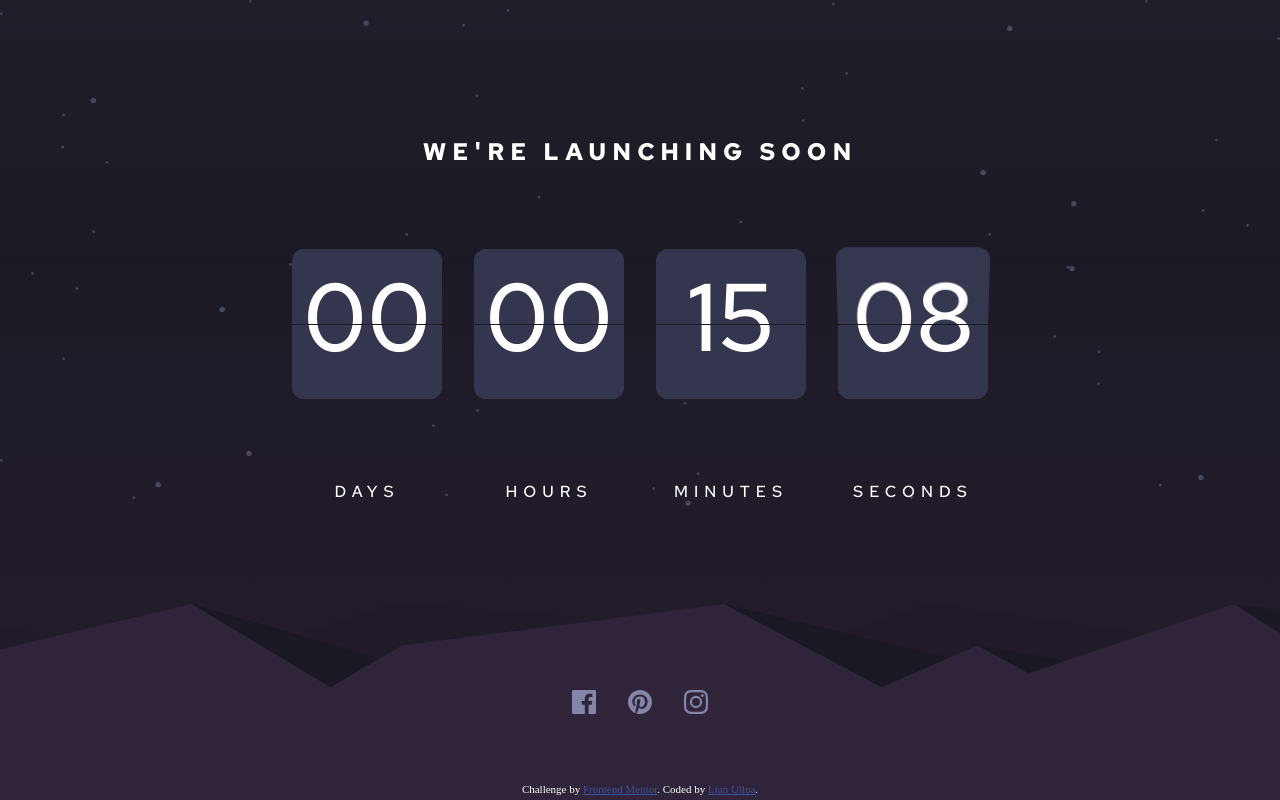
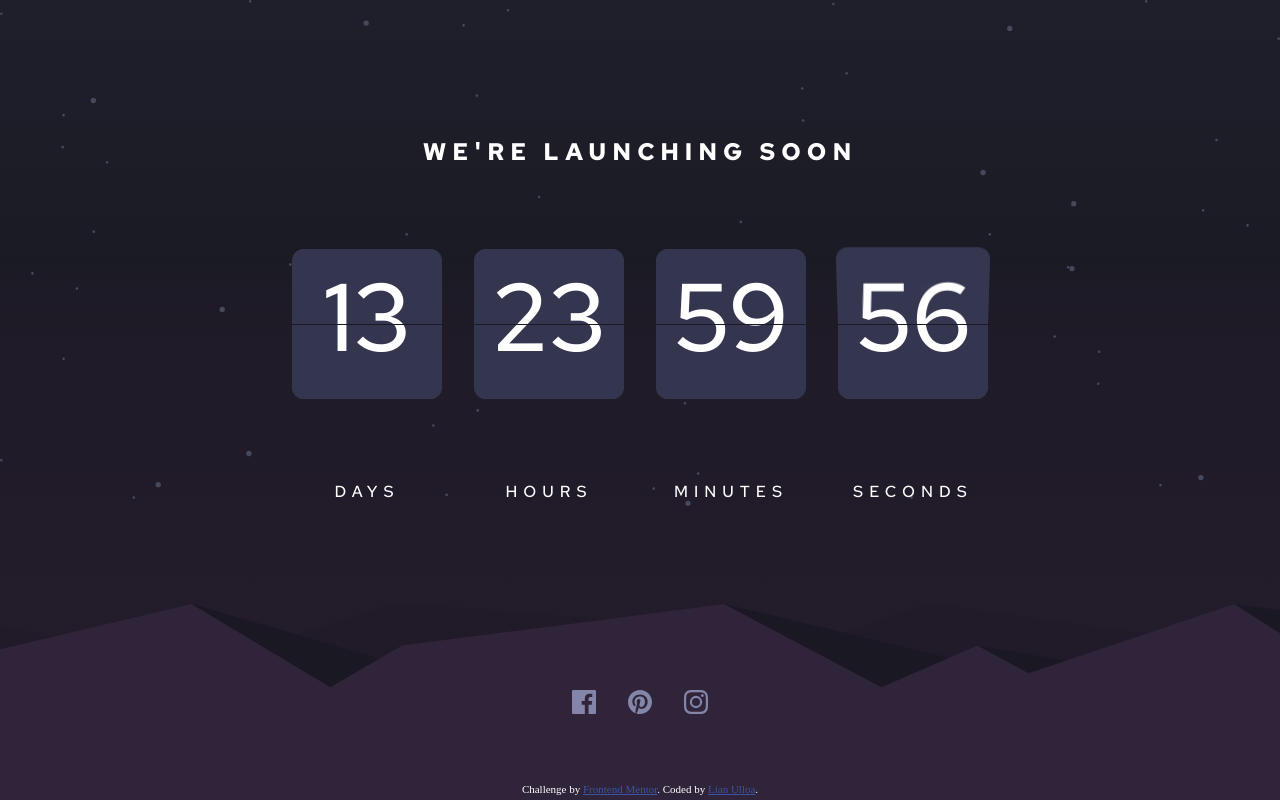
Before and after one commit to lianulloa/launch-countdown-timer-frontendmentor, a Vue app: page / in a window 1280 px wide. Built offline with nearby package versions, Linux system fonts and the light colour scheme.

Commit message:
implement timer hook

```diff
--- a/src/components/CountdownTimer.vue
+++ b/src/components/CountdownTimer.vue
@@ -1,33 +1,26 @@
 <template>
   <div class="countdown-timer text-uppercase text-weight-500">
-    <tick-card caption="Days" count="00" />
-    <tick-card caption="Hours" count="00" />
+    <tick-card caption="Days" :count="days" />
+    <tick-card caption="Hours" :count="hours" />
     <tick-card caption="Minutes" :count="minutes" />
     <tick-card caption="Seconds" :count="seconds" />
   </div>
 </template>
 
 <script>
-import { ref } from "vue";
 import TickCard from "./TickCard.vue";
+import useTimer from "./countdownTimer.hook";
 export default {
   name: "CountdownTimer",
   components: { TickCard },
   setup() {
-    const minutes = ref(15);
-    const seconds = ref(12);
-
-    const interval = setInterval(() => {
-      if (seconds.value === 0) {
-        clearInterval(interval);
-        return;
-      }
-      seconds.value = seconds.value - 1;
-    }, 1000);
+    const { minutes, seconds, hours, days } = useTimer();
 
     return {
       minutes,
       seconds,
+      hours,
+      days,
     };
   },
 };
--- /dev/null
+++ b/src/components/countdownTimer.hook.js
@@ -0,0 +1,74 @@
+import { ref, computed } from "vue";
+
+function useTimer({ days = 14, hours = 0, minutes = 0, seconds = 0 } = {}) {
+  const rdays = ref(days);
+  const rhours = ref(hours);
+  const rminutes = ref(minutes);
+  const rseconds = ref(seconds);
+  const finished = computed(() => {
+    return rdays.value + rhours.value + rminutes.value + rseconds.value === 0;
+  });
+
+  const decreaseTime = (
+    ref,
+    resetValue,
+    resetDependencies = [],
+    callback = () => {}
+  ) => {
+    if (
+      resetDependencies.reduce((acc, current) => {
+        acc += current.value;
+        return acc;
+      }, 0) + ref.value
+    ) {
+      if (ref.value === 0) {
+        ref.value = resetValue;
+        callback();
+      } else {
+        ref.value = ref.value - 1;
+      }
+    }
+  };
+
+  const decreaseDays = decreaseTime.bind(undefined, rdays, 0);
+
+  const decreaserHours = decreaseTime.bind(
+    undefined,
+    rhours,
+    23,
+    [rdays],
+    decreaseDays
+  );
+
+  const decreaserMinutes = decreaseTime.bind(
+    undefined,
+    rminutes,
+    59,
+    [rdays, rhours],
+    decreaserHours
+  );
+
+  const decreaserSeconds = decreaseTime.bind(
+    undefined,
+    rseconds,
+    59,
+    [rdays, rhours, rminutes],
+    decreaserMinutes
+  );
+
+  const interval = setInterval(() => {
+    decreaserSeconds();
+    if (finished.value) {
+      clearInterval(interval);
+    }
+  }, 1000);
+
+  return {
+    minutes: rminutes,
+    seconds: rseconds,
+    hours: rhours,
+    days: rdays,
+  };
+}
+
+export default useTimer;
```
